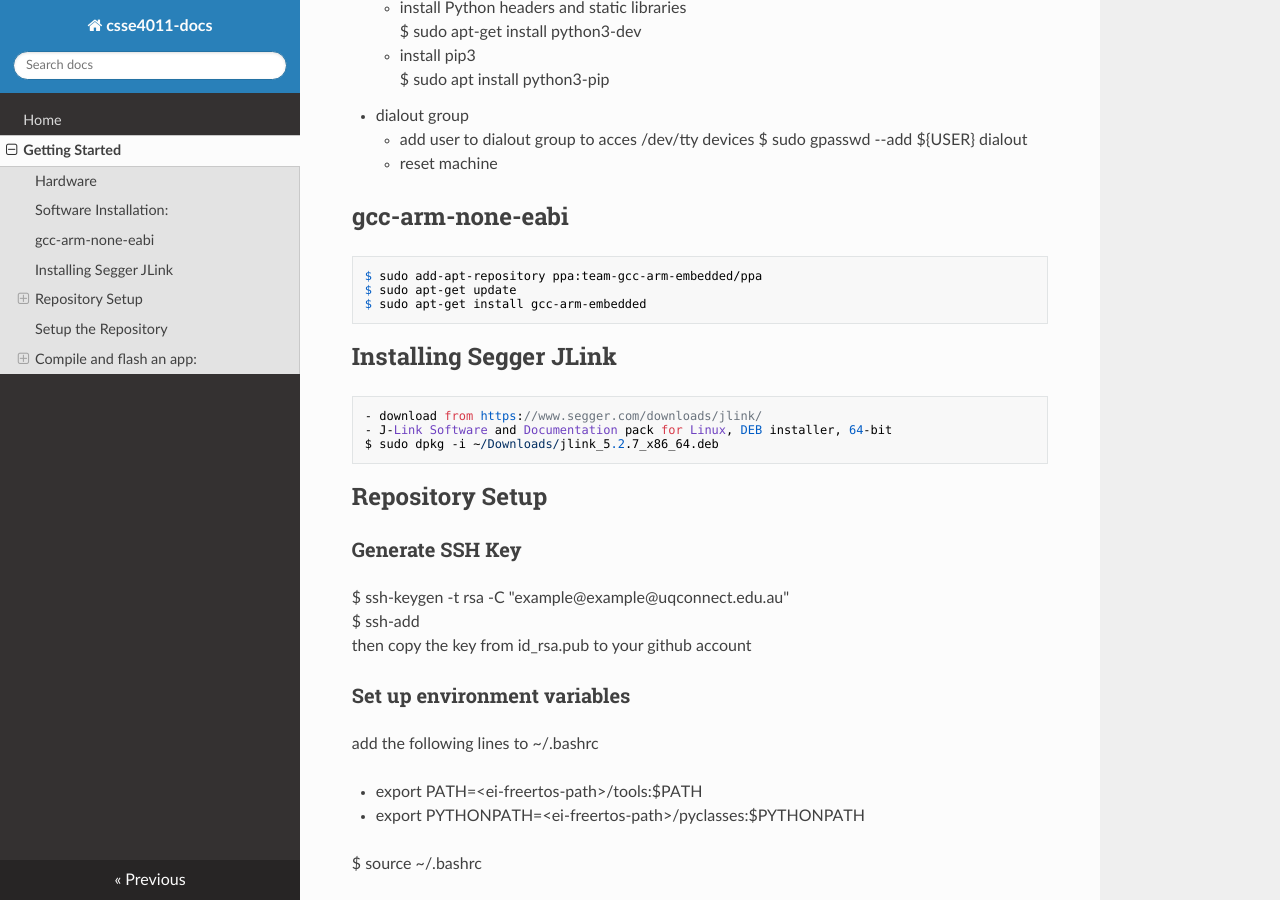
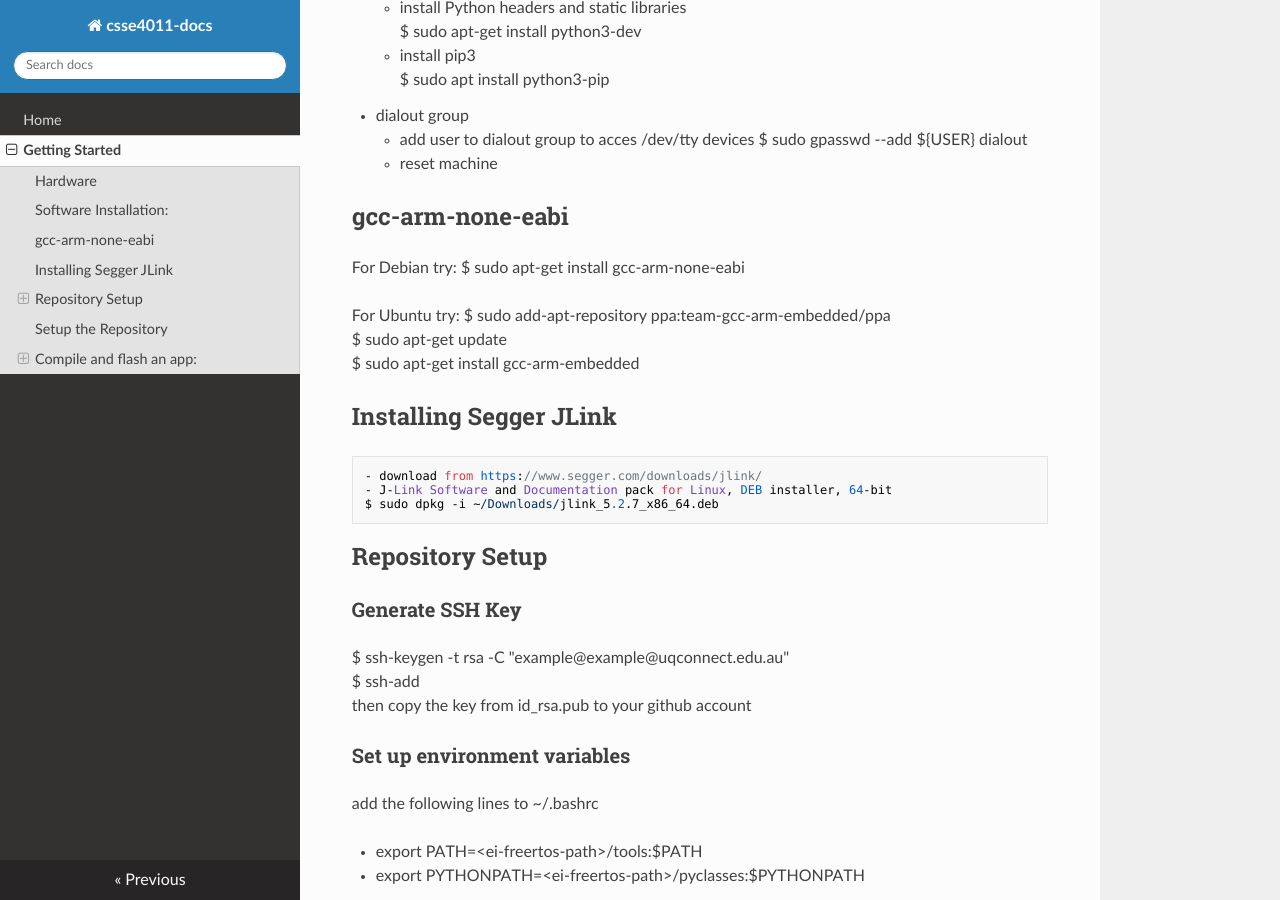
Before and after one commit to uqembeddedsys/csse4011-docs, an MkDocs documentation site: the page built from docs/getting_started.md, in a window 1280 px wide and 900 px high, scrolled down 696 px. Built offline with MkDocs 1.6.1, drawn with Linux system fonts in a browser that asks for light colours; nearby versions of some CDN libraries.

Commit message:
updated arm-gcc install comands

```diff
--- a/docs/getting_started.md
+++ b/docs/getting_started.md
@@ -27,6 +27,11 @@ The repo may be setup for Linux, OSX, or WSL, this guide will be using Linux. It
     $ sudo gpasswd --add ${USER} dialout
     - reset machine
 ## gcc-arm-none-eabi
+
+For Debian try:
+    $ sudo apt-get install gcc-arm-none-eabi
+
+For Ubuntu try:
     $ sudo add-apt-repository ppa:team-gcc-arm-embedded/ppa
     $ sudo apt-get update
     $ sudo apt-get install gcc-arm-embedded
```
